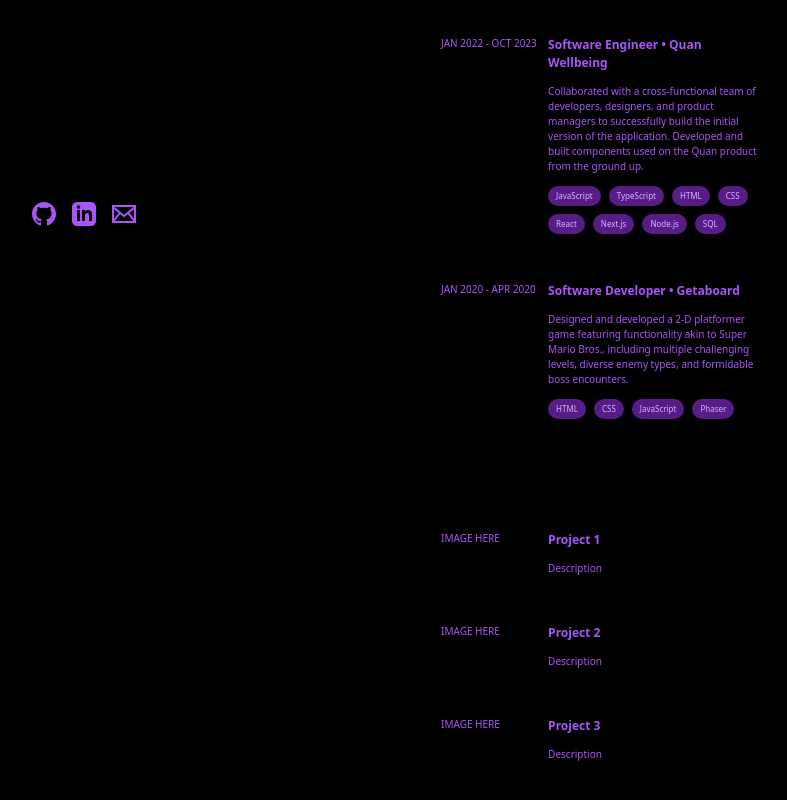
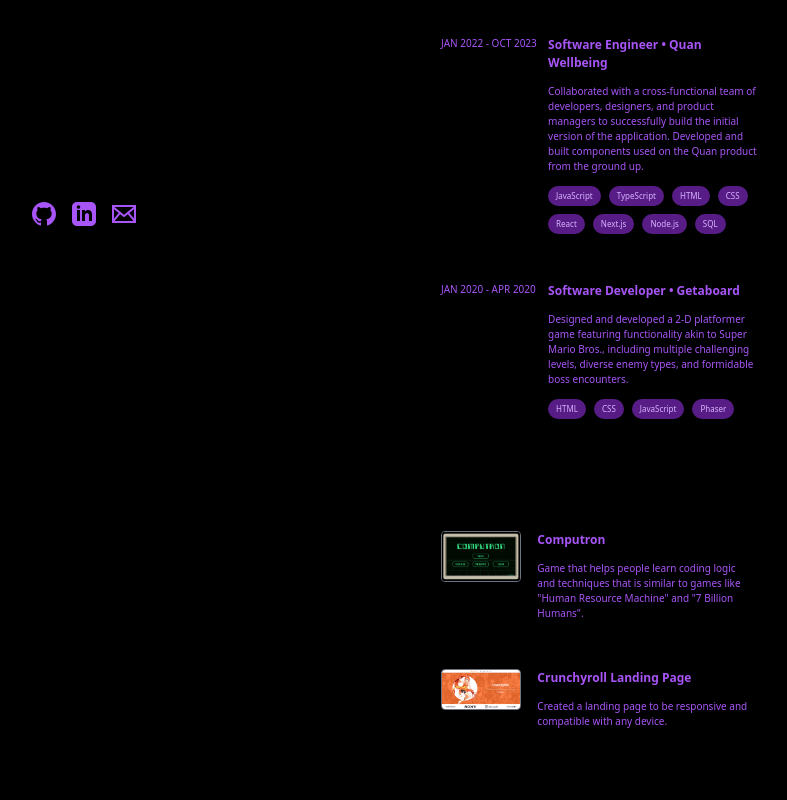
Before and after one commit to KevinZheng99/portfolio-v2, a React (Vite) app: page / in a window 1280 px wide. Shown: the part 518-1318 px from the top of the page, without its empty margins (235-1022 px from the left). Built offline with nearby package versions, Linux system fonts and the light colour scheme.

Commit message:
Projects Section

```diff
--- a/src/components/Sections/Projects.jsx
+++ b/src/components/Sections/Projects.jsx
@@ -1,28 +1,51 @@
+import crunchyroll from "../../assets/CrunchyrollHero.png";
+import computron from "../../assets/Computron.png";
+
 function Projects() {
   return (
     <div className="mt-20">
       <ul>
-        <li className="flex hover:border hover:border-purple-500 rounded p-4 mb-4">
-          <p className="w-1/3 text-xxs">IMAGE HERE</p>
+        <a
+          href="https://computrondevteam.itch.io/computron2-0"
+          target="_blank"
+          rel="noreferrer"
+        >
+          <li className="flex gap-4 hover:border hover:border-purple-500 rounded p-4 mb-4">
+            <img
+              className="w-1/4 h-full border border-gray-500 rounded"
+              src={computron}
+              alt="Crunchyroll Hero Image"
+            />
             <div className="flex flex-col w-2/3 gap-3">
-            <p className="text-xs font-bold">Project 1</p>
-            <p className="text-xxs">Description</p>
+              <p className="text-xs font-bold">Computron</p>
+              <p className="text-xxs">
+                {`Game that helps people learn coding logic and techniques that is
+                similar to games like "Human Resource Machine" and
+                "7 Billion Humans".`}
+              </p>
             </div>
           </li>
-        <li className="flex hover:border hover:border-purple-500 rounded p-4 mb-4">
-          <p className="w-1/3 text-xxs">IMAGE HERE</p>
+        </a>
+        <a
+          href="https://crunchyroll-landing-page-kz.netlify.app/"
+          target="_blank"
+          rel="noreferrer"
+        >
+          <li className="flex gap-4 hover:border hover:border-purple-500 rounded p-4 mb-4">
+            <img
+              className="w-1/4 h-full border border-gray-500 rounded"
+              src={crunchyroll}
+              alt="Crunchyroll Hero Image"
+            />
             <div className="flex flex-col w-2/3 gap-3">
-            <p className="text-xs font-bold">Project 2</p>
-            <p className="text-xxs">Description</p>
+              <p className="text-xs font-bold">Crunchyroll Landing Page</p>
+              <p className="text-xxs">
+                Created a landing page to be responsive and compatible with any
+                device.
+              </p>
             </div>
           </li>
-        <li className="flex hover:border hover:border-purple-500 rounded p-4 mb-4">
-          <p className="w-1/3 text-xxs">IMAGE HERE</p>
-          <div className="flex flex-col w-2/3 gap-3">
-            <p className="text-xs font-bold">Project 3</p>
-            <p className="text-xxs">Description</p>
-          </div>
-        </li>
+        </a>
       </ul>
     </div>
   );
```
Also changed, not shown: src/assets/Computron.png (added), src/assets/CrunchyrollHero.png (added). Lines whose indentation alone changed are shown as unchanged.
